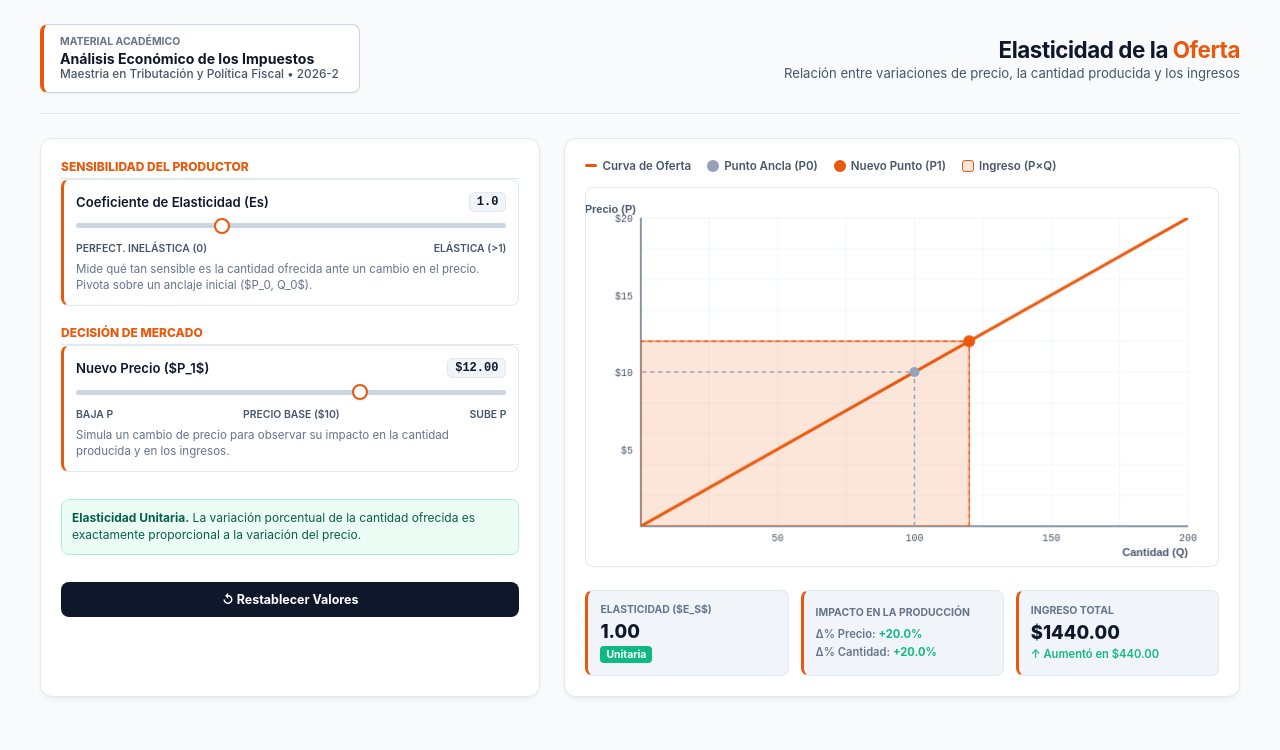
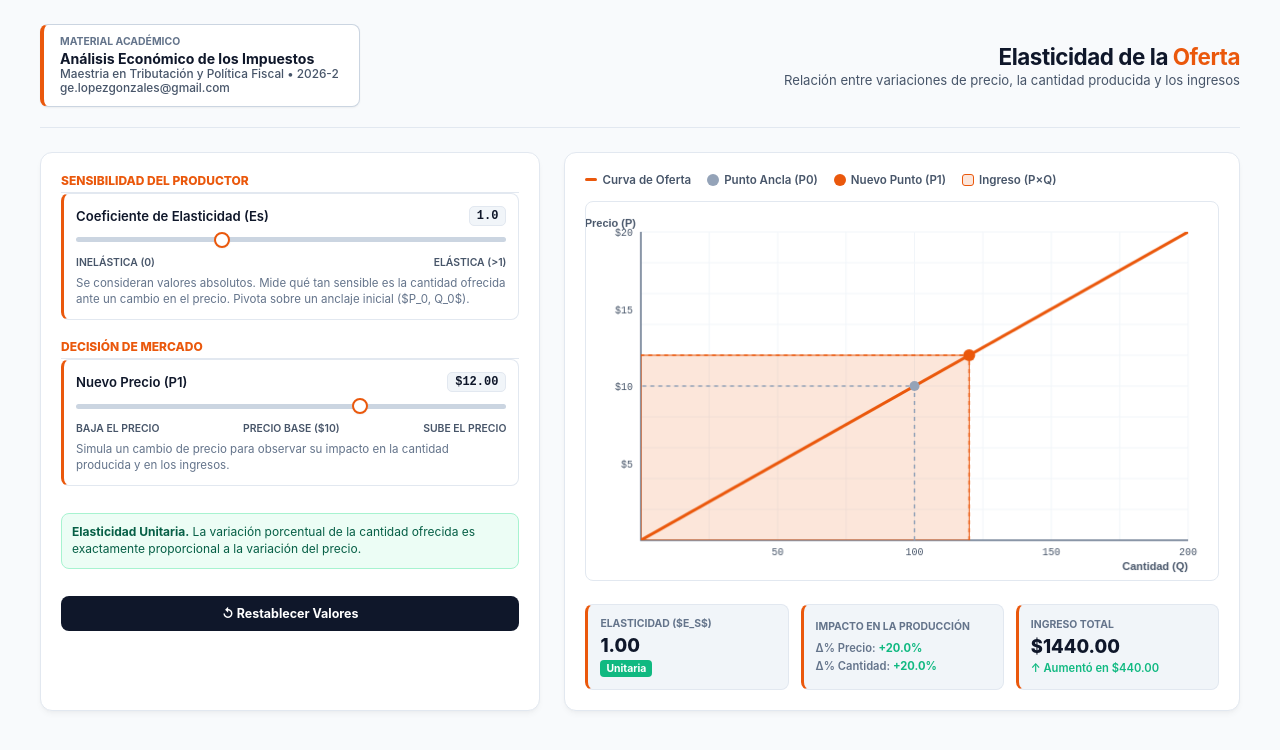
Before and after one commit to gelopezgonzales-droid/Elast_Oft, a plain HTML site: page index.html in a window 1280 px wide. Drawn offline with Linux system fonts and the light colour scheme.

Commit message:
Update index.html

```diff
--- a/index.html
+++ b/index.html
@@ -33,7 +33,7 @@
         .academic-box { background: var(--surface-card); border: 1px solid var(--border-strong); border-left: 4px solid var(--supply-color); border-radius: 8px; padding: 0.65rem 1rem; box-shadow: var(--shadow-sm); min-width: 320px; }
         .academic-tag { font-size: 0.65rem; font-weight: 700; text-transform: uppercase; color: var(--text-light); }
         .academic-course { font-size: 0.88rem; font-weight: 700; margin-top: 2px;}
-        .academic-program { font-size: 0.74rem; color: var(--text-muted); font-weight: 500; }
+        .academic-program, .author { font-size: 0.74rem; color: var(--text-muted); font-weight: 500; }
         .header-title-container { text-align: right; }
         .header-title-container h1 { font-size: 1.4rem; font-weight: 700; letter-spacing: -0.02em; }
         .header-title-container h1 span { color: var(--supply-color); }
@@ -83,6 +83,7 @@
             <div class="academic-tag">Material Académico</div>
             <div class="academic-course">Análisis Económico de los Impuestos</div>
             <div class="academic-program">Maestria en Tributación y Política Fiscal &bull; <span>2026-2</span></div>
+<div class="author">ge.lopezgonzales@gmail.com</div>
         </div>
         <div class="header-title-container">
             <h1>Elasticidad de la <span>Oferta</span></h1>
@@ -102,10 +103,10 @@
                     </div>
                     <input type="range" id="elasticity" min="0" max="3" step="0.1" value="1.0">
                     <div class="slider-labels">
-                        <span>Perfect. Inelástica (0)</span>
+                        <span>Inelástica (0)</span>
                         <span>Elástica (>1)</span>
                     </div>
-                    <span class="slider-desc">Mide qué tan sensible es la cantidad ofrecida ante un cambio en el precio. Pivota sobre un anclaje inicial ($P_0, Q_0$).</span>
+                    <span class="slider-desc">Se consideran valores absolutos. Mide qué tan sensible es la cantidad ofrecida ante un cambio en el precio. Pivota sobre un anclaje inicial ($P_0, Q_0$).</span>
                 </div>
             </div>
 
@@ -113,14 +114,14 @@
                 <div class="section-header">Decisión de Mercado</div>
                 <div class="control-group">
                     <div class="control-header">
-                        <label>Nuevo Precio ($P_1$)</label>
+                        <label>Nuevo Precio (P1)</label>
                         <span class="val-badge" id="val-price">$12.00</span>
                     </div>
                     <input type="range" id="price" min="4" max="16" step="0.5" value="12">
                     <div class="slider-labels">
-                        <span>Baja P</span>
+                        <span>Baja el precio</span>
                         <span>Precio Base ($10)</span>
-                        <span>Sube P</span>
+                        <span>Sube el precio</span>
                     </div>
                     <span class="slider-desc">Simula un cambio de precio para observar su impacto en la cantidad producida y en los ingresos.</span>
                 </div>
```
